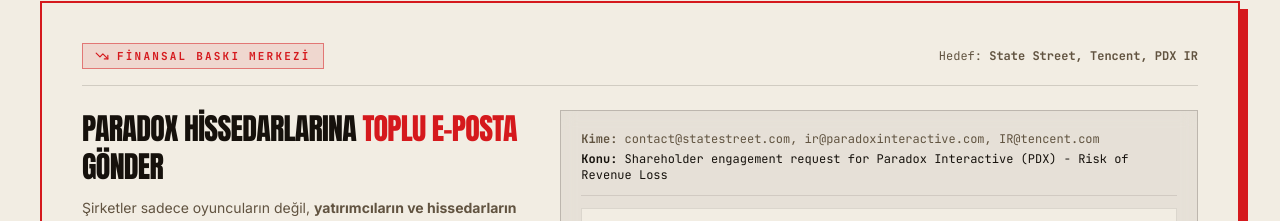
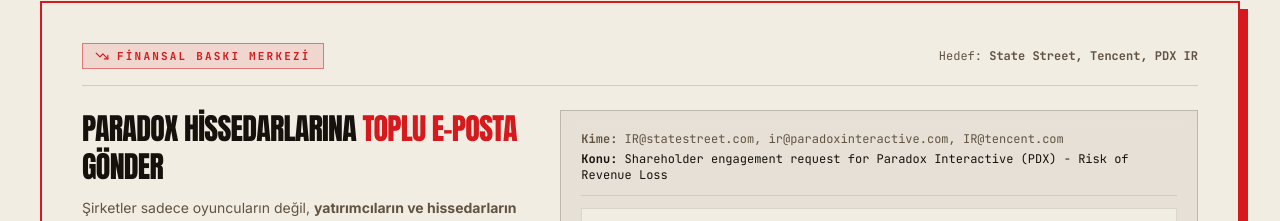
Before and after one commit to efekrbas/boykotparadox, a Next.js app: page / in a window 1280 px wide. Shown: the part 5720-5941 px from the top of the page. Built offline with nearby package versions, Linux system fonts and the light colour scheme; no server answers.

Commit message:
fix: update statestreet email to correct investor relations address (IR@statestreet.com)

```diff
--- a/src/components/ShareholderMailSection.tsx
+++ b/src/components/ShareholderMailSection.tsx
@@ -5,7 +5,7 @@
 import { toast } from "sonner";
 import { playStampSound } from "@/lib/audio";
 
-const SHAREHOLDER_EMAILS = "contact@statestreet.com, ir@paradoxinteractive.com, IR@tencent.com";
+const SHAREHOLDER_EMAILS = "IR@statestreet.com, ir@paradoxinteractive.com, IR@tencent.com";
 const EMAIL_SUBJECT = "Shareholder engagement request for Paradox Interactive (PDX) - Risk of Revenue Loss";
 
 const getEmailBody = (senderName: string) => `Shareholder engagement request for Paradox Interactive (PDX)
```
